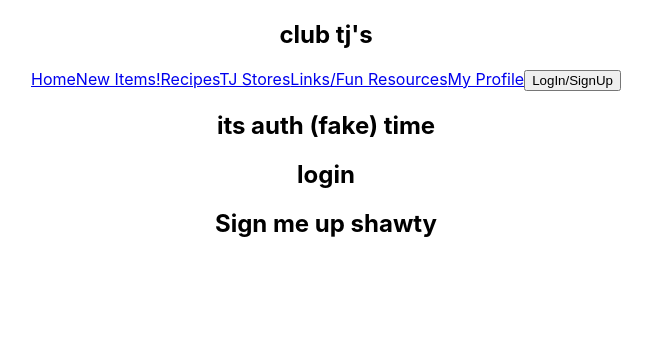
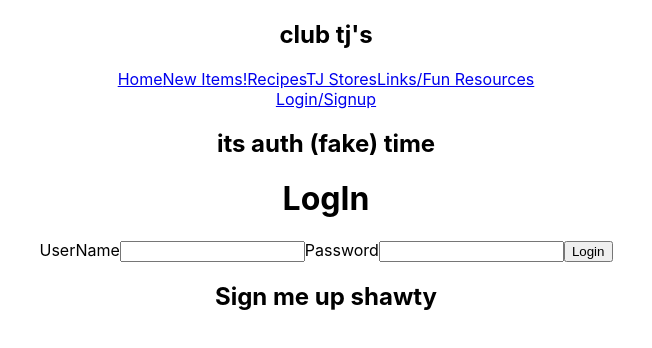
Before and after one commit to scratchytube/club_tjs, a React (Create React App) app: page /auth in a window 1280 px wide. Shown: the top 348 px of the page, without its empty margins (314-966 px from the left). Built offline with nearby package versions, Linux system fonts and the light colour scheme; no server answers.

Commit message:
fake auth working

```diff
--- a/src/App.js
+++ b/src/App.js
@@ -1,4 +1,4 @@
-import React, { useEffect } from 'react'
+import React, { useState, useEffect } from 'react'
 import { Route, Switch } from 'react-router-dom'
 import { useDispatch } from 'react-redux'
 import { addItems } from './Components/redux/recipe'
@@ -19,7 +19,22 @@ import './App.css';
 const App = () => {
   const dispatch = useDispatch()
 
-    // Recipe Fetch
+  // fake auth
+  const [user, setUser] = useState(null)
+  //fake auth
+  useEffect(() => {
+    fetch("http://localhost:3000/api/v1/me")
+    .then((r) => r.json())
+    .then(issaMe => {
+      setUser(issaMe)
+    })
+  }, [])
+  // fake auth
+
+  console.log(user)
+
+
+  // Recipe Fetch
     useEffect(() => {
         fetch('http://localhost:3000/api/v1/recipes')
         .then((r) => r.json())
@@ -39,7 +54,7 @@ const App = () => {
 
   return (
     <div className="App">
-      <Header />
+      <Header user={user} />
         <Switch>
           <Route exact path="/" >
             <Home />
@@ -60,7 +75,7 @@ const App = () => {
             <Profile />
           </Route>
           <Route path="/auth">
-            <Auth/>
+            <Auth setUser={setUser} />
           </Route>
         </Switch>
     </div>
--- a/src/Components/Header.js
+++ b/src/Components/Header.js
@@ -1,11 +1,11 @@
 import React from 'react'
 import NavBar from './NavBar'
 
-const Header = () => {
+const Header = ({ user }) => {
     return (
         <div className="header">
             <h2>club tj's</h2>
-            <NavBar />
+            <NavBar user={user} />
         </div>
     )
 }
--- a/src/Components/LogIn.js
+++ b/src/Components/LogIn.js
@@ -1,9 +1,52 @@
-import React from 'react'
+import React, { useState } from 'react'
 
-const LogIn = () => {
+const LogIn = ({ setUser }) => {
+    const [formData, setFormData] = useState({
+        username: "",
+        password: "",
+    })
+
+    const handleChange = (e) => {
+        setFormData({ ...formData, [e.target.name]: e.target.value })
+    }
+
+    const handleSubmit = (e) => {
+        e.preventDefault()
+
+        fetch("http://localhost:3000/api/v1/login", {
+            method: "POST"
+        })
+        .then((r) => r.json())
+        .then(user => {
+            setUser(user)
+        })
+    }
+
     return (
         <div>
-            <h2>login</h2>
+            <form onSubmit={handleSubmit}>
+                <h1>LogIn</h1>
+                <label>UserName</label>
+                <input
+                type="text"
+                name="username"
+                autoComplete="off"
+                value={formData.username}
+                onChange={handleChange}
+                />
+                <label>Password</label>
+                <input
+                type="password"
+                name="password"
+                value={formData.password}
+                autoComplete="current-password"
+                onChange={handleChange}
+                />
+                <input
+                type="submit"
+                value="Login"
+                />
+            </form>
         </div>
     )
 }
--- a/src/Components/NavBar.js
+++ b/src/Components/NavBar.js
@@ -1,8 +1,11 @@
 import React from 'react'
 import { NavLink } from 'react-router-dom'
 
-const NavBar = () => {
+const NavBar = ({ user }) => {
+
+    console.log(user)
     return (
+        <header>
             <div className="navbar" >
                 <NavLink to="/">
                     Home
@@ -19,11 +22,21 @@ const NavBar = () => {
                 <NavLink to="resources">
                     Links/Fun Resources
                 </NavLink>
+                <div>
+                    {user ? (
                         <NavLink to="profile">
                         My Profile
                     </NavLink>
-            <button>LogIn/SignUp</button>
+                    ) : (
+                        <NavLink to="/auth">
+                    Login/Signup
+                </NavLink>
+                    ) }
+
+
                 </div>
+            </div>
+        </header>
     )
 }
 
--- a/src/Pages/Auth.js
+++ b/src/Pages/Auth.js
@@ -2,11 +2,11 @@ import React from 'react'
 import LogIn from '../Components/LogIn'
 import SignUp from '../Components/SignUp'
 
-const Auth = () => {
+const Auth = ({ setUser }) => {
     return (
         <div>
             <h2>its auth (fake) time</h2>
-            <LogIn />
+            <LogIn setUser={setUser} />
             <SignUp />
         </div>
     )
```
Lines whose indentation alone changed are shown as unchanged.
